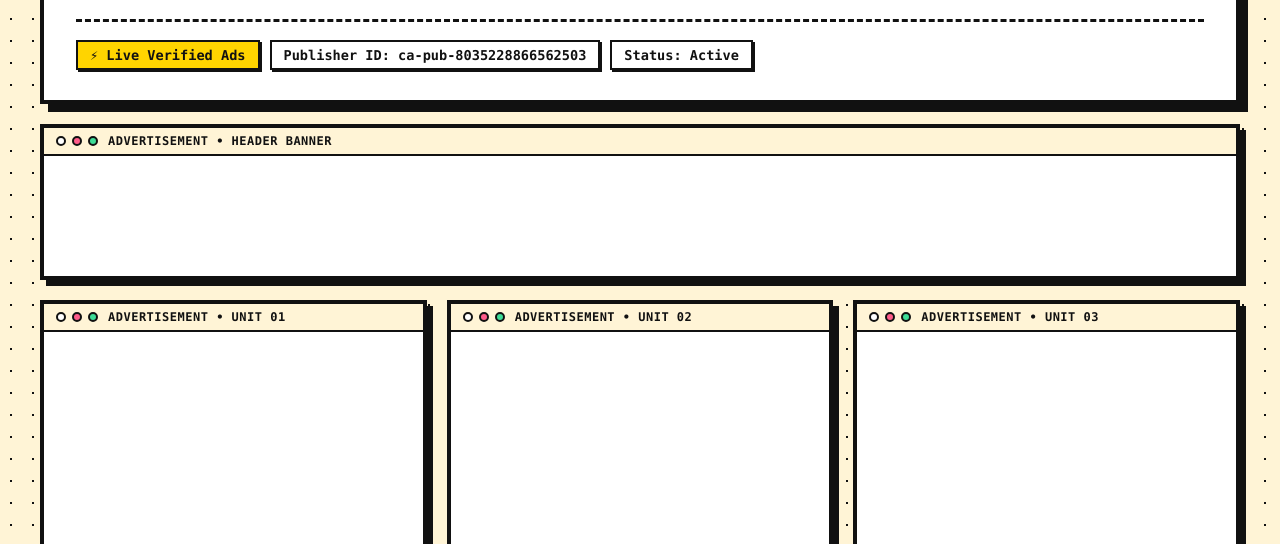
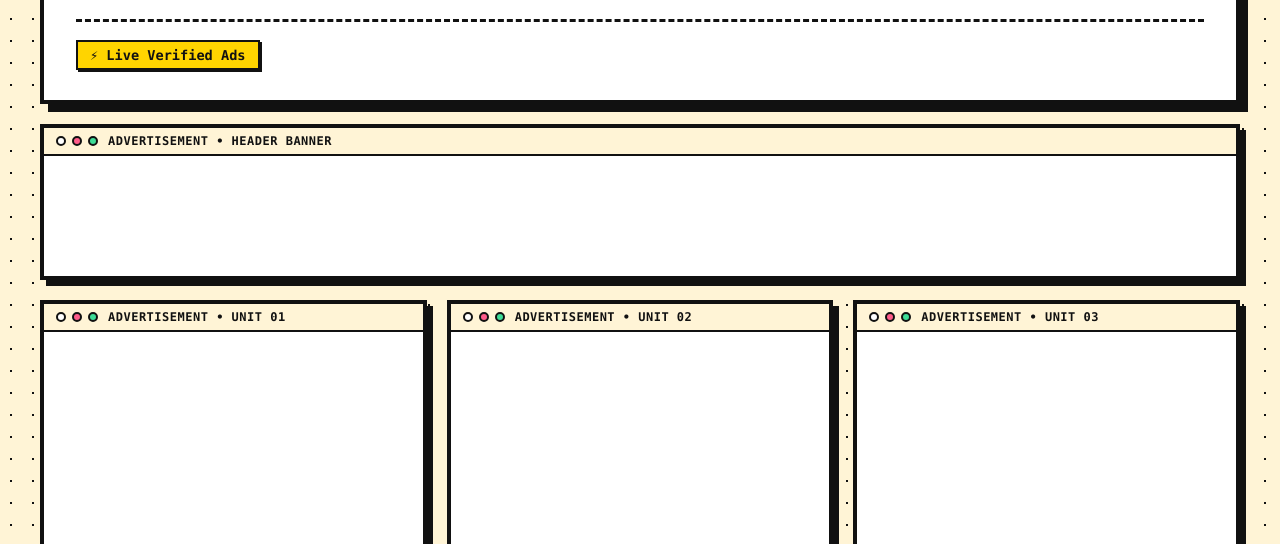
Before and after one commit to Tirtharaj-001/Advertisements, a website: page index.html in a window 1280 px wide. Shown: the part 256-800 px from the top of the page. Drawn offline with Linux system fonts and the light colour scheme.

Commit message:
refactor: remove publisher ID and status tags from meta strip

```diff
--- a/index.html
+++ b/index.html
@@ -395,8 +395,6 @@
 
                 <div class="meta-strip">
                     <span class="meta-tag highlight">⚡ Live Verified Ads</span>
-                    <span class="meta-tag">Publisher ID: ca-pub-8035228866562503</span>
-                    <span class="meta-tag">Status: Active</span>
                 </div>
             </div>
         </header>
```
